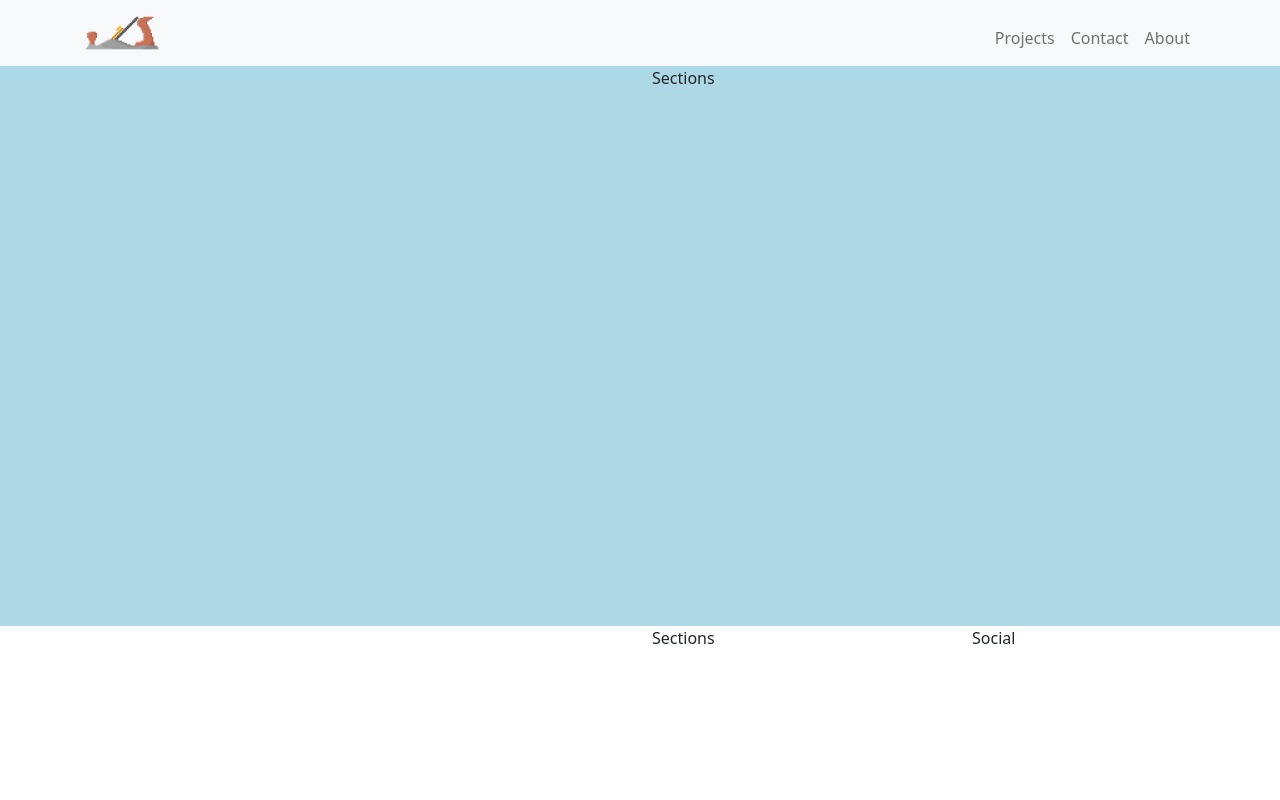
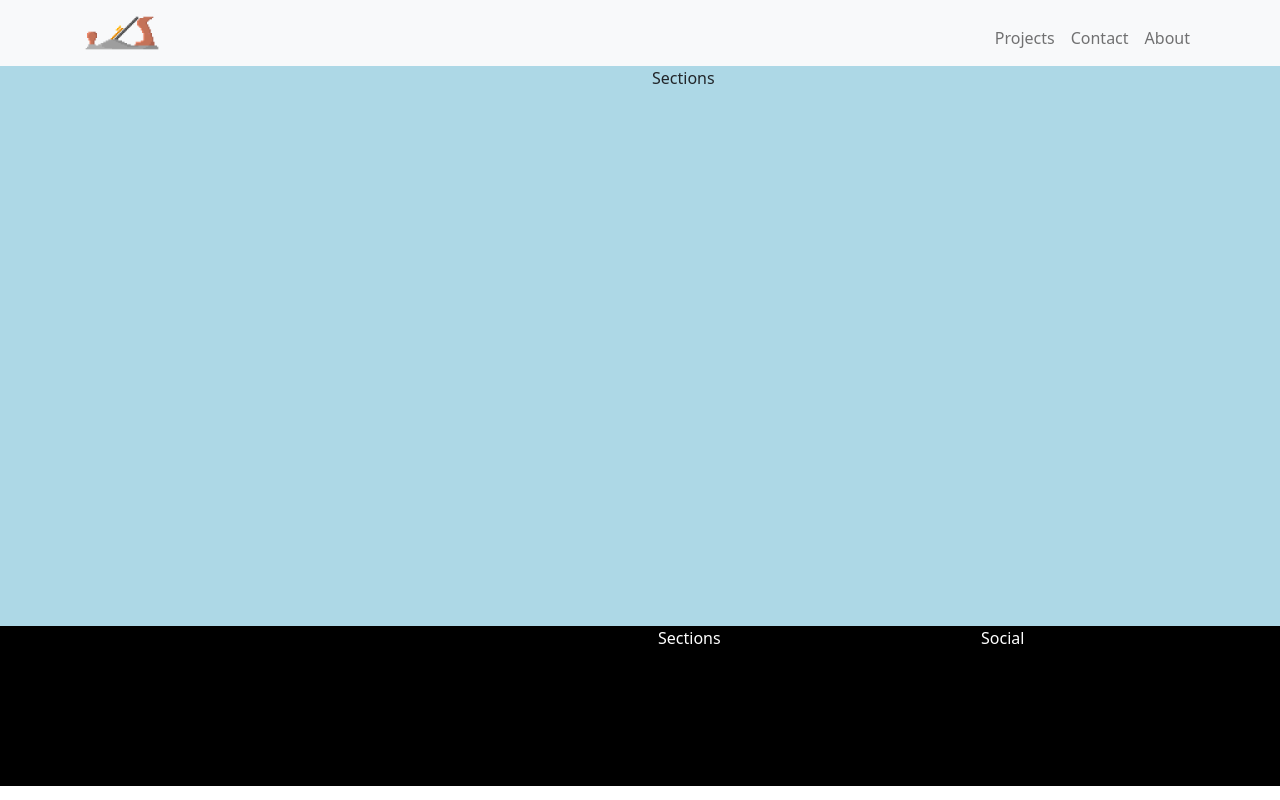
Before and after one commit to gustavobat/gustavobat.github.io, a React (Create React App) app: page / in a window 1280 px wide. Built offline with nearby package versions, Linux system fonts and the light colour scheme.

Commit message:
Change background color of Footer

```diff
--- a/src/Footer.js
+++ b/src/Footer.js
@@ -2,7 +2,7 @@ import {Row, Col, Container} from 'react-bootstrap';
 
 function Footer() {
   return (
-    <Container fluid>
+    <Container fluid style={{backgroundColor: "black", color: "white", height: "20vh", width: "100wh", paddingRight: "0"}}>
       <Row>
         <Col xs={{ span: 3, offset: 6 }}>Sections</Col>
         <Col xs={{ span: 3 }}>Social</Col>
```
